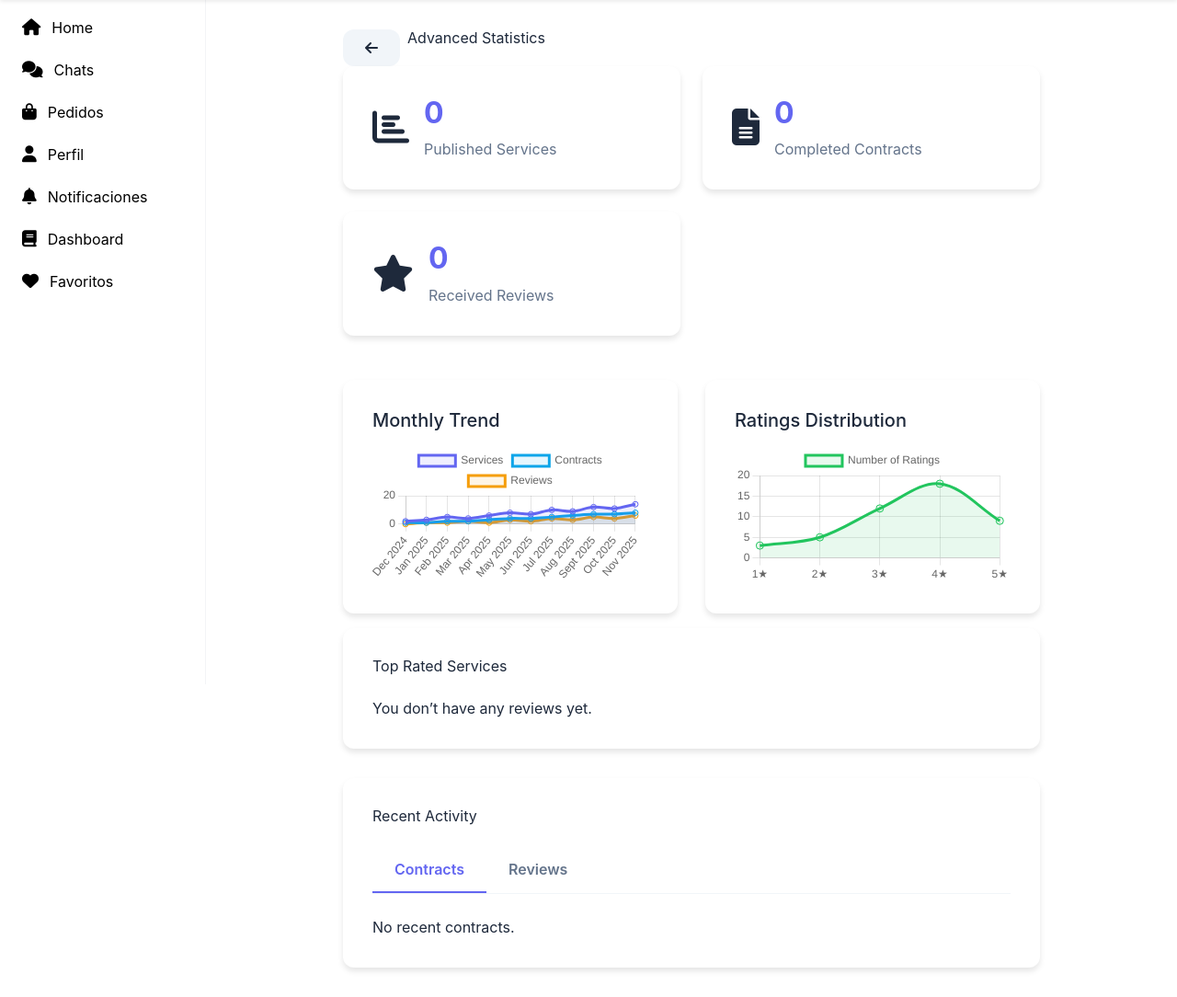
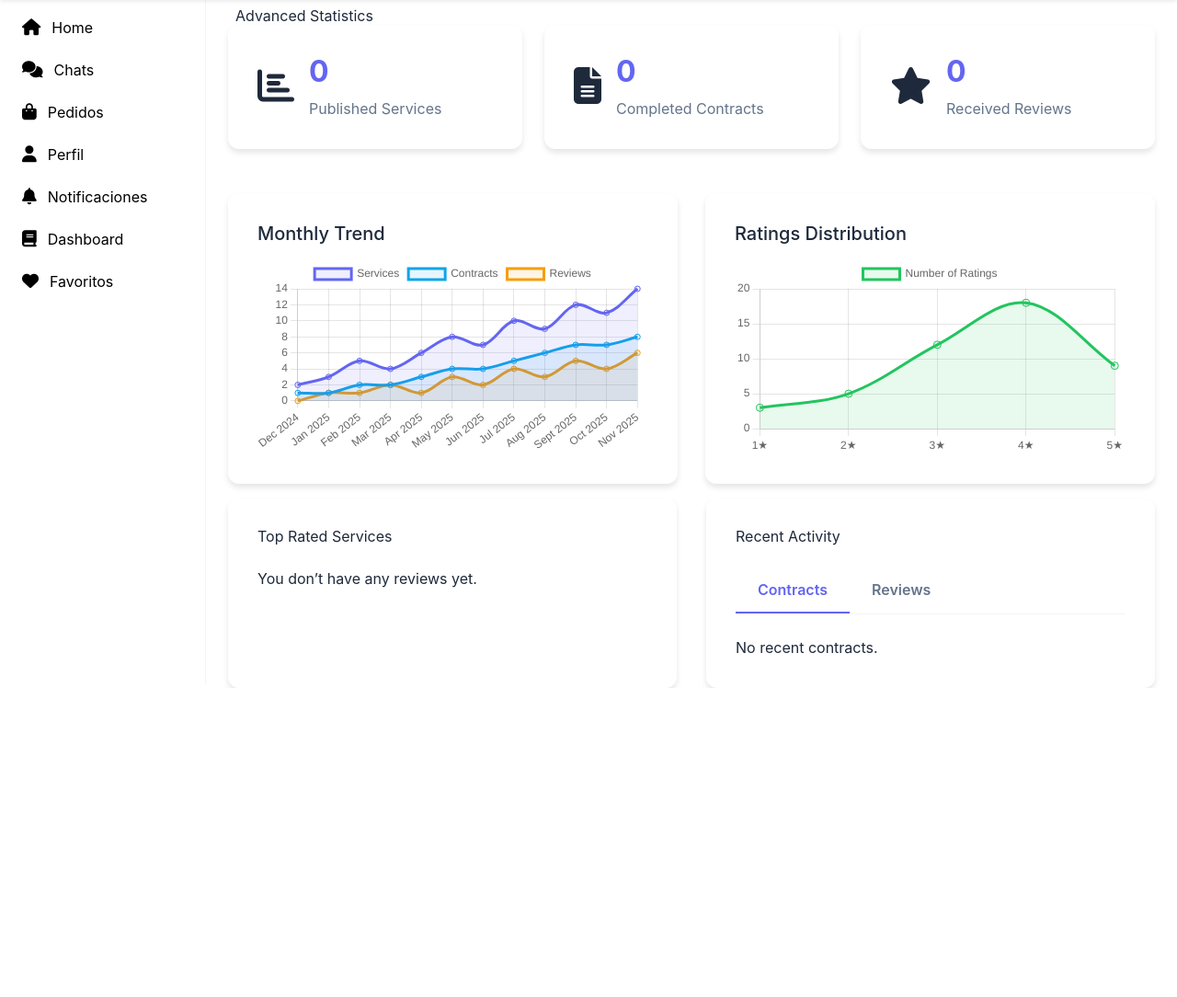
Before and after one commit to Taskify-udl/taskify-web, a Django app: page /profile/stats/ in a window 1280 px wide. Shown: the part 56-1140 px from the top of the page at 92% size. After the commit the page ends 804 px from the top, so only its background shows below. Run offline with Django 5.2, Linux system fonts and the light colour scheme; the visitor is signed in with stand-in values (Sample User, id 1); data that the repository does not hold is empty; some libraries are stand-ins or nearby versions.

Commit message:
updating stiles and removing bio2

```diff
--- a/api/serializers.py
+++ b/api/serializers.py
@@ -32,7 +32,6 @@ class UserProfileSerializer(serializers.ModelSerializer):
             "phone",
             "role",
             "bio",
-            "bio2",
             "location",
             "website",
             "avatar",
--- a/taskify_app/models/user.py
+++ b/taskify_app/models/user.py
@@ -32,7 +32,6 @@ class CustomUser(AbstractUser):
 
     # Perfil
     bio = models.TextField(blank=True, null=True)
-    bio2 = models.TextField(blank=True, null=True)
     location = models.CharField(max_length=120, blank=True)
     website = models.URLField(blank=True)
     avatar = models.ImageField(upload_to=avatar_upload_to, blank=True, null=True)
--- a/taskify_app/templates/advanced_stats.html
+++ b/taskify_app/templates/advanced_stats.html
@@ -4,12 +4,9 @@
 {% block title %}Advanced Statistics - Taskify{% endblock %}
 
 {% block content %}
-    <div class="stats-container">
+    <div class="px-4 pt-2">
         <div class="d-flex ">
-            <a href="{% url 'profile' %}"
-               class="btn btn-secondary my-0 d-flex align-items-center justify-content-center px-4">
-                <i class="fa fa-arrow-left" aria-hidden="true"></i>
-            </a>
+
 
             <h1 class="ml-2">Advanced Statistics</h1>
         </div>
@@ -38,7 +35,7 @@
             </div>
         </div>
 
-        <div class="row g-3 my-3">
+        <div class="row  my-3">
             <div class="col-12 col-lg-6">
                 <div class="chart-section h-100">
                     <h2 class="h5 mb-3">Monthly Trend</h2>
@@ -252,11 +249,7 @@
     </script>
 
     <style>
-        .stats-container {
-            max-width: 1200px;
-            margin: 0 auto;
-            padding: 2rem;
-        }
+
 
         .stats-header h1 {
             color: var(--dark);
--- a/taskify_app/templates/favourites.html
+++ b/taskify_app/templates/favourites.html
@@ -5,7 +5,7 @@
 
 {% block content %}
 <main class="min-h-screen">
-    <div class="bg-white rounded-lg p-4 lg:p-8 m-4 lg:m-8 max-w-7xl mx-auto">
+    <div class="bg-white rounded-lg p-4 lg:p-8 m-4 mx-auto">
         <div class="w-full">
             <span class="text-2xl lg:text-3xl font-medium mb-6 text-black">Mis Favoritos</span>
 
@@ -18,7 +18,7 @@
                     {% endif %}
                 </p>
 
-                <div class="grid grid-cols-1 sm:grid-cols-2 lg:grid-cols-3 gap-6">
+                <div class="grid grid-cols-1 sm:grid-cols-2 lg:grid-cols-4 gap-6">
                     {% for service in favorite_services %}
                         <div class="bg-white rounded-lg overflow-hidden shadow-sm hover:shadow-md transition-shadow">
                             <div class="h-48 bg-gray-300 overflow-hidden">
```
Also changed, not shown: package.json (+6 -1 lines), package-lock.json, theme/static_src/package-lock.json.
